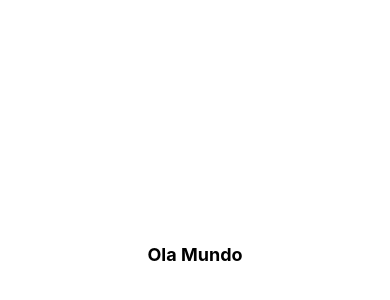
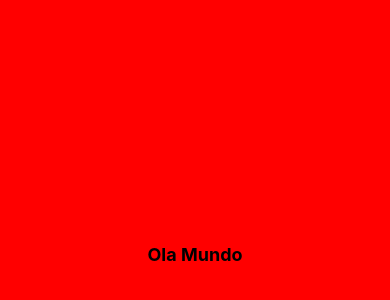
Before and after one commit to VeronicaRG/RickyAndMorty, a React Native app: screen / in a window 390 px wide. Shown: the part 168-468 px from the top of the page. Built offline with nearby package versions, Linux system fonts and the light colour scheme.

Commit message:
feat: config basic theme

```diff
--- a/package.json
+++ b/package.json
@@ -12,6 +12,7 @@
   "dependencies": {
     "react": "18.2.0",
     "react-native": "0.73.0",
+    "react-native-safe-area-context": "^4.8.0",
     "styled-components": "^6.1.1"
   },
   "devDependencies": {
--- a/src/App.styles.ts
+++ b/src/App.styles.ts
@@ -1,6 +1,9 @@
+import {StatusBar as RNStatusBar} from 'react-native';
 import styled from 'styled-components/native';
 
 export const Container = styled.View`
+  background-color: red;
+  margin-top: ${({theme}) => theme.safeArea.top}px;
   flex: 1;
   justify-content: center;
   align-items: center;
@@ -11,3 +14,9 @@ export const Title = styled.Text`
   font-size: 18px;
   font-weight: bold;
 `;
+
+export const StatusBar = styled(RNStatusBar).attrs({
+  translucent: true,
+  barStyle: 'dark-content',
+  backgroundColor: 'transparent',
+})``;
--- a/src/App.tsx
+++ b/src/App.tsx
@@ -1,12 +1,19 @@
 import React from 'react';
+import {SafeAreaProvider} from 'react-native-safe-area-context';
 
 import * as S from './App.styles';
+import {ThemeProvider} from './theme';
 
 const App: React.FC = () => {
   return (
-    <S.Container>
-      <S.Title>Ola Mundo</S.Title>
-    </S.Container>
+    <SafeAreaProvider>
+      <ThemeProvider>
+        <S.Container>
+          <S.StatusBar />
+          <S.Title>Ola Mundo</S.Title>
+        </S.Container>
+      </ThemeProvider>
+    </SafeAreaProvider>
   );
 };
 
--- /dev/null
+++ b/src/theme/index.ts
@@ -0,0 +1 @@
+export * from './theme';
--- /dev/null
+++ b/src/theme/theme.tsx
@@ -0,0 +1,11 @@
+import React from 'react';
+import {ThemeProvider as Provider} from 'styled-components/native';
+import {useSafeAreaInsets} from 'react-native-safe-area-context';
+import {Theme, ThemeProviderProps} from './theme.types';
+
+export const ThemeProvider: React.FC<ThemeProviderProps> = ({children}) => {
+  const safeArea = useSafeAreaInsets();
+  const theme: Theme = {safeArea};
+
+  return <Provider theme={theme}>{children}</Provider>;
+};
--- /dev/null
+++ b/src/theme/theme.types.ts
@@ -0,0 +1,6 @@
+export type ThemeProviderProps = {children: React.JSX.Element};
+import {EdgeInsets} from 'react-native-safe-area-context';
+
+export type Theme = {
+  safeArea: EdgeInsets;
+};
--- /dev/null
+++ b/src/types/global/styled.d.ts
@@ -0,0 +1,6 @@
+import 'styled-components';
+import {Theme} from '../../theme/theme.types';
+
+declare module 'styled-components/native' {
+  export interface DefaultTheme extends Theme {}
+}
```
Also changed, not shown: 1 other file (tests, documents, lock files or other folders).
